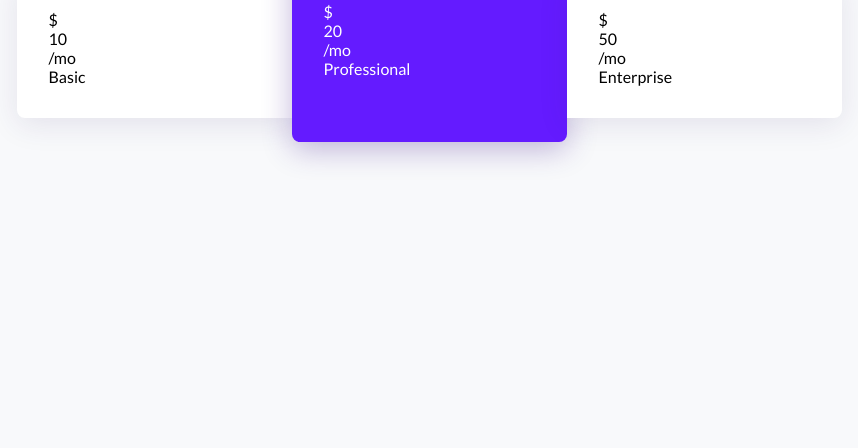
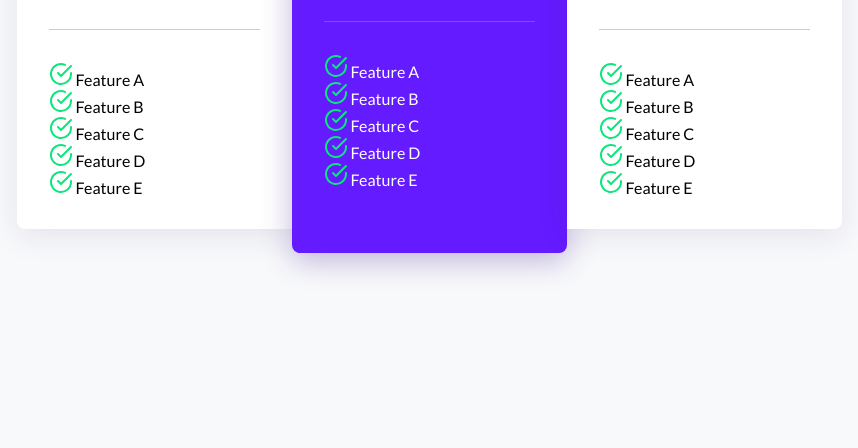
Before and after one commit to Ryusaem/html-price-comparison-table, a plain HTML site: page index.html in a window 1280 px wide. Shown: the part 352-800 px from the top of the page, without its empty margins (211-1069 px from the left). Drawn offline with Linux system fonts and the light colour scheme.

Commit message:
Adding feature

```diff
--- a/css/style.css
+++ b/css/style.css
@@ -41,9 +41,9 @@ body {
     background-color: var(--accent-color);
     box-shadow: 0 7px 30px rgba(52, 13, 135, 0.3);
     color: white;
-    margin-top: -1.5rem;
+    margin-top: -1.5rem; /* we use negative margin to overlap the element */
     padding-top: 3rem;
-    margin-bottom: -1.5rem;
+    margin-bottom: -1.5rem; /* we use negative margin to overlap the element */
     padding-bottom: 3rem;
 }
 
@@ -56,3 +56,49 @@ body {
     border-top-left-radius: 0;
     border-bottom-left-radius: 0;
 }
+
+.price-header {
+    display: flex;
+    flex-direction: column;
+    align-items: center;
+    font-family: var(--heading-font-family);
+    font-weight: bold;
+}
+
+.price {
+    font-size: 3.5rem;
+    display: flex;
+}
+
+.dollar-sign {
+    font-size: 1.5rem;
+    margin-top: .5rem;
+    margin-right: .25rem;
+}
+
+.per-month {
+    font-size: .75rem;
+    align-self: flex-end;
+    margin-bottom: 0.5rem;
+    text-transform: uppercase;
+}
+
+.plan-name {
+    text-transform: uppercase;
+    font-size: .9rem;
+    margin-top: 1rem;
+    margin-bottom: 0;
+}
+
+.divider {
+    width: 100%;
+    height: 1px;
+    background-color: rgba(0, 0, 0, .2);
+    /* margin: 2rem 0; */
+    margin-top: 2rem;
+    margin-bottom: 2rem;
+}
+
+.price-column.popular .divider {
+    background-color: rgba(255, 255, 255, .2);
+}
--- a/index.html
+++ b/index.html
@@ -18,6 +18,27 @@
                 </div>
                 <div class="plan-name">Basic</div>
             </div>
+            <div class="div divider"></div>
+            <div class="feature">
+                <img src="img/check-circle.svg" alt="">
+                Feature A
+            </div>
+            <div class="feature">
+                <img src="img/check-circle.svg" alt="">
+                Feature B
+            </div>
+            <div class="feature">
+                <img src="img/check-circle.svg" alt="">
+                Feature C
+            </div>
+            <div class="feature">
+                <img src="img/check-circle.svg" alt="">
+                Feature D
+            </div>
+            <div class="feature">
+                <img src="img/check-circle.svg" alt="">
+                Feature E
+            </div>
         </div>
 
         <div class="price-column popular">
@@ -29,6 +50,28 @@
                 </div>
                 <div class="plan-name">Professional</div>
             </div>
+            <div class="div divider"></div>
+            <div class="feature">
+                <img src="img/check-circle.svg" alt="">
+                Feature A
+            </div>
+            <div class="feature">
+                <img src="img/check-circle.svg" alt="">
+                Feature B
+            </div>
+            <div class="feature">
+                <img src="img/check-circle.svg" alt="">
+                Feature C
+            </div>
+            <div class="feature">
+                <img src="img/check-circle.svg" alt="">
+                Feature D
+            </div>
+            <div class="feature">
+                <img src="img/check-circle.svg" alt="">
+                Feature E
+            </div>
+
         </div>
 
         <div class="price-column">
@@ -40,6 +83,28 @@
                 </div>
                 <div class="plan-name">Enterprise</div>
             </div>
+            <div class="div divider"></div>
+            <div class="feature">
+                <img src="img/check-circle.svg" alt="">
+                Feature A
+            </div>
+            <div class="feature">
+                <img src="img/check-circle.svg" alt="">
+                Feature B
+            </div>
+            <div class="feature">
+                <img src="img/check-circle.svg" alt="">
+                Feature C
+            </div>
+            <div class="feature">
+                <img src="img/check-circle.svg" alt="">
+                Feature D
+            </div>
+            <div class="feature">
+                <img src="img/check-circle.svg" alt="">
+                Feature E
+            </div>
+
         </div>
     </section>
 
```
